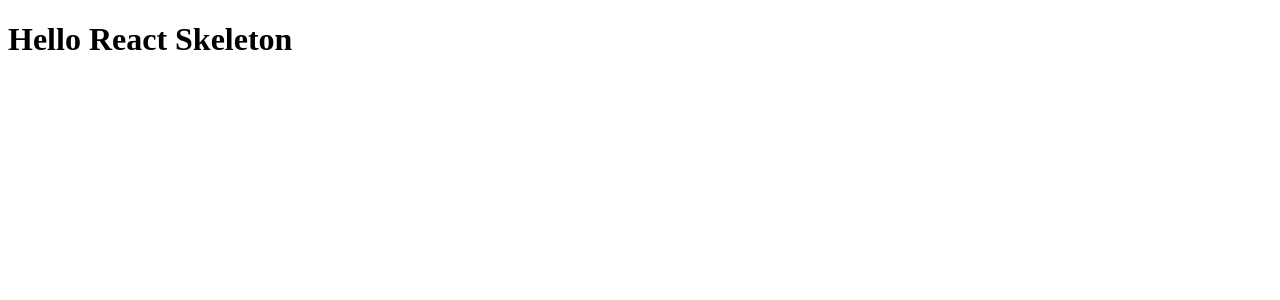
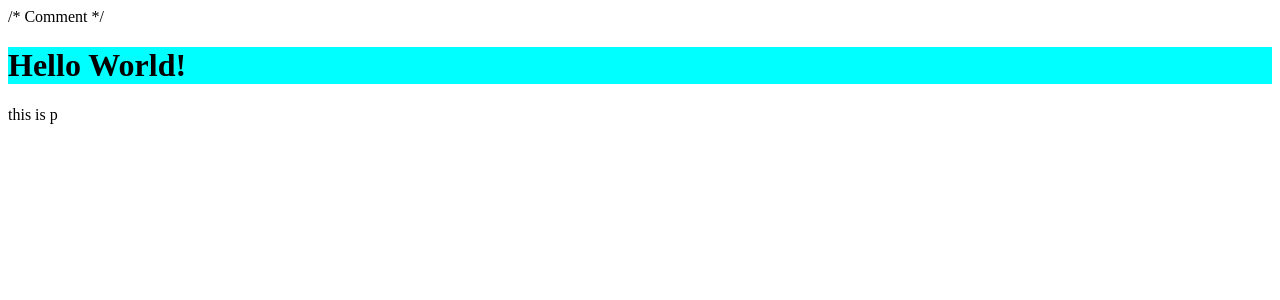
Before and after one commit to hg-pyun/hello-react, a React app: page / in a window 1280 px wide. Shown: the top 300 px of the page. Built offline with nearby package versions, Linux system fonts and the light colour scheme.

Commit message:
Chapter 02

```diff
--- a/src/components/App.js
+++ b/src/components/App.js
@@ -2,8 +2,16 @@ import React from 'react';
 
 class App extends React.Component {
     render(){
+        let text = "Hello World!";
+        let style = {
+            backgroundColor : 'aqua'
+        };
         return (
-            <h1>Hello React Skeleton</h1>
+            <div>
+                /* Comment */
+                <h1 style={style}>{text}</h1>
+                <p>this is p</p>
+            </div>
         );
     }
 }
```
Also changed, not shown: 1 other file (tests, documents, lock files or other folders).
